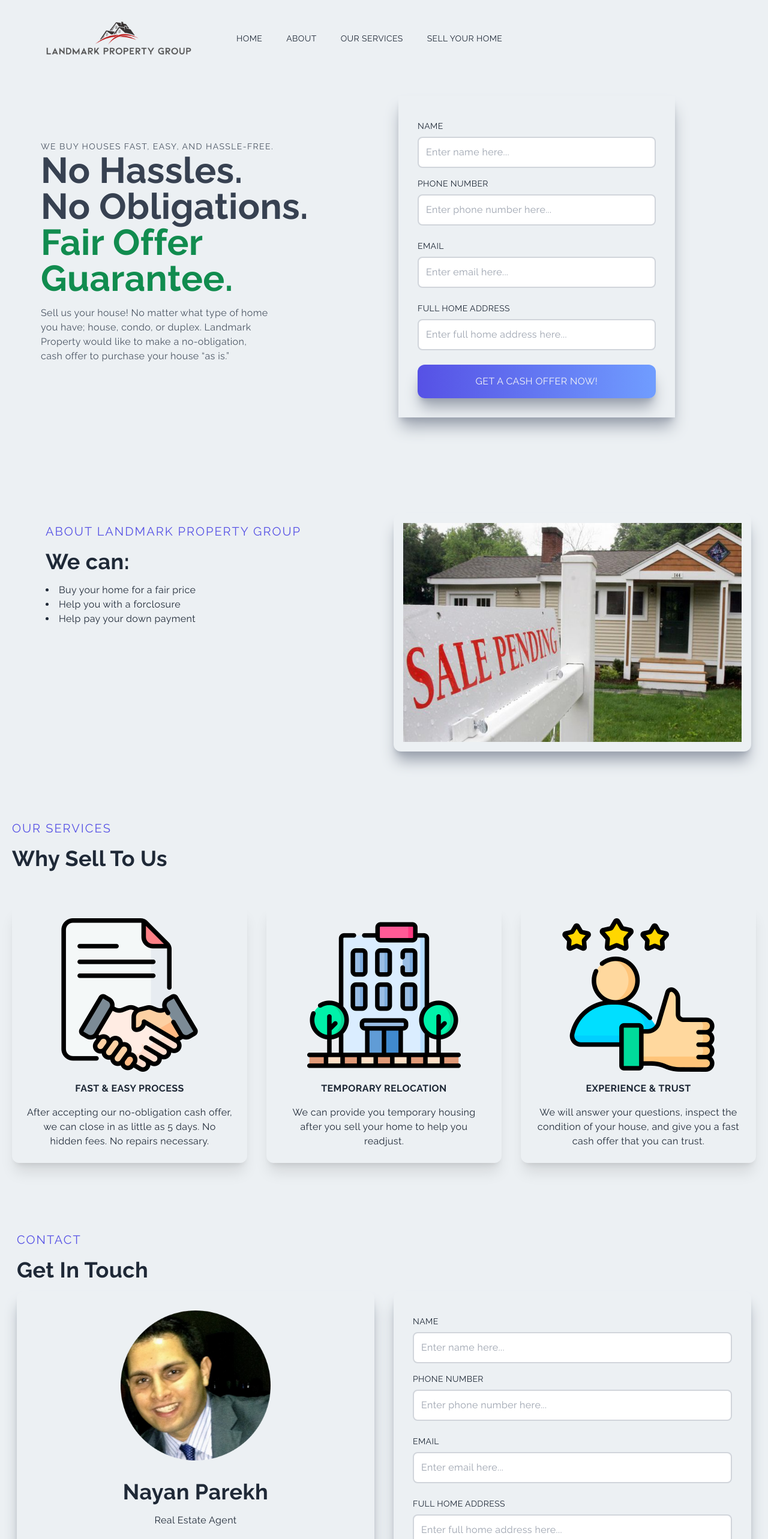
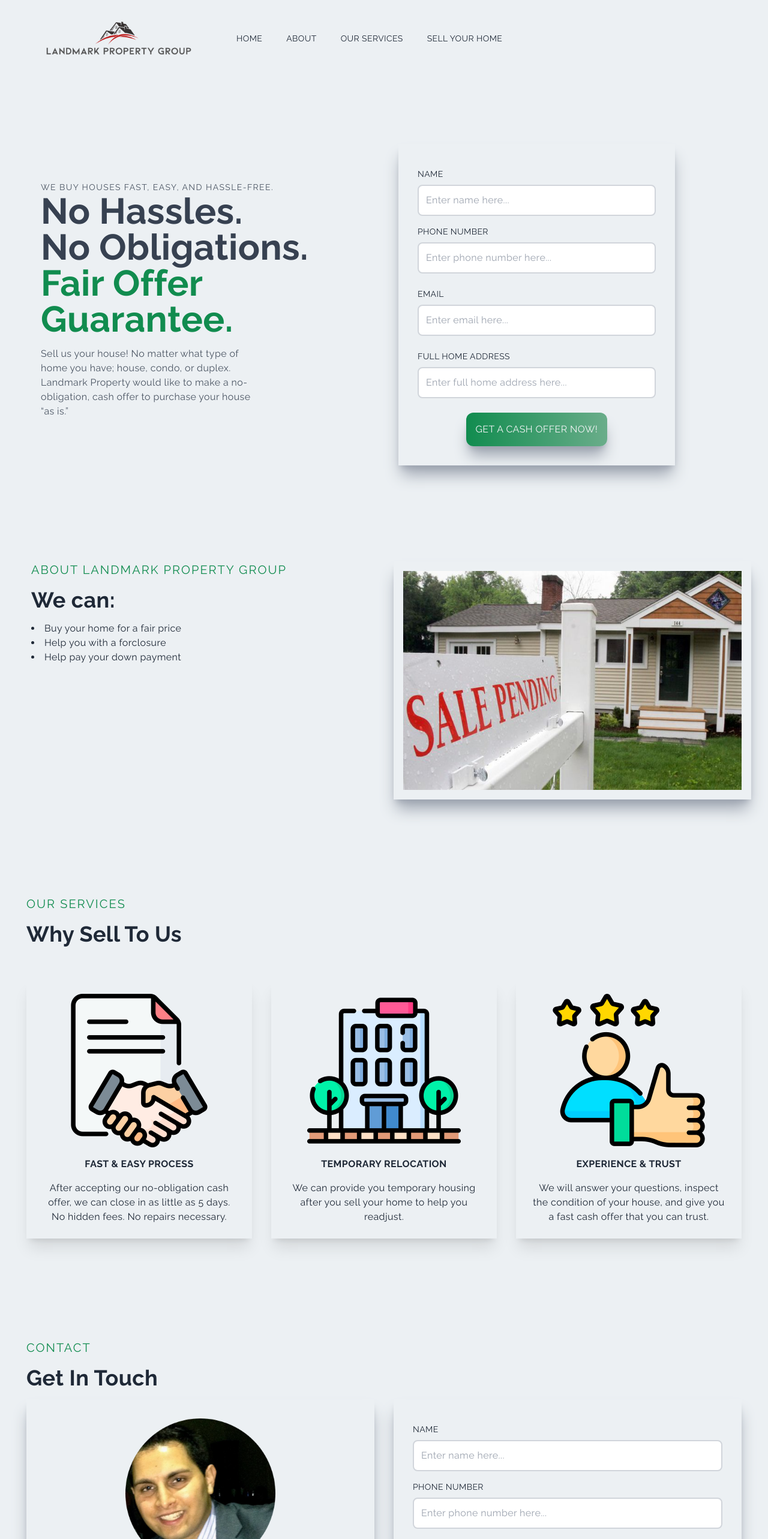
Before and after one commit to vishal-parekh/landmark-property-dallas, a Next.js app in the folder nextjs-app/: page / in a window 1280 px wide. Shown: the top 2566 px of the page at 60% size. Built offline with nearby package versions, Linux system fonts and the light colour scheme.

Commit message:
Refactor container style changes, color theme, & spacing.

```diff
--- a/nextjs-app/components/About/About.tsx
+++ b/nextjs-app/components/About/About.tsx
@@ -4,11 +4,11 @@ import React from "react";
 
 export const About = () => {
   return (
-    <div id="about" className="w-full  m-auto">
-      <div className="max-w-[1240px] px-2 pt-40 w-full m-auto">
+    <div id="about" className="w-full py-20">
+      <div className="max-w-[1240px] px-2 w-full m-auto">
         <div className="grid md:grid-cols-2 gap-8">
-          <div className="pl-12 p-4">
-            <p className="uppercase text-xl tracking-widest text-[#5651e5]">
+          <div className="px-6">
+            <p className="uppercase text-xl tracking-widest text-[#118c4f]">
               About Landmark Property Group
             </p>
             <h2 className="py-4">We can:</h2>
@@ -20,7 +20,7 @@ export const About = () => {
               </ol>
             </ul>
           </div>
-          <div className="w-full h-auto m-auto shadow-xl shadow-gray-400 rounded-xl flex items-center justify-center p-4 hover:scale-105 ease-in duration-300">
+          <div className="w-full h-auto m-auto shadow-xl shadow-gray-400 flex items-center justify-center p-4 hover:scale-105 ease-in duration-300">
             <Image src={SalePendingImg} alt="/" />
           </div>
         </div>
--- a/nextjs-app/components/Contact/Contact.tsx
+++ b/nextjs-app/components/Contact/Contact.tsx
@@ -8,10 +8,15 @@ import { ToastContainer, toast } from "react-toastify";
 import { injectStyle } from "react-toastify/dist/inject-style";
 import { FormValues } from "types/form";
 
+const EMAIL_SEND_TO = process.env.NEXT_PUBLIC_EMAIL as string;
+const PHONE_NUMBER = process.env.NEXT_PUBLIC_PHONE_NUMBER as string;
+
 if (typeof window !== "undefined") {
   injectStyle();
 }
-
+const callNumber = () => {
+  window.location.href = "tel:" + PHONE_NUMBER;
+};
 export const Contact = () => {
   const [values, setValues] = useState<FormValues>();
   const handleChange = (event: React.ChangeEvent<HTMLInputElement>) => {
@@ -47,15 +52,15 @@ export const Contact = () => {
     /* eslint-enable no-console */
   };
   return (
-    <div id="contact" className="w-full lg:h-screen">
-      <div className="max-w-[1240px] m-auto px-2 w-full ">
-        <p className="text-xl tracking-widest uppercase text-[#5651e5]">
+    <div id="contact" className="w-full py-20">
+      <div className="max-w-[1240px] m-auto first-letter:first-line: px-6 py-2">
+        <p className="text-xl tracking-widest uppercase text-[#118c4f]">
           Contact
         </p>
         <h2 className="py-4">Get In Touch</h2>
         <div className="grid lg:grid-cols-4 gap-8">
           {/* left */}
-          <div className="col-span-2 w-full h-full shadow-xl shadow-gray-400 rounded-xl p-4">
+          <div className="col-span-2 w-full h-full shadow-xl shadow-gray-400 p-4">
             <div className="lg:p-4 h-full">
               <div className="flex items-center justify-center pb-6">
                 <Image src={ContactImg} height={250} width={250} alt="/" />
@@ -70,11 +75,17 @@ export const Contact = () => {
               </div>
               <div>
                 <div className="flex items-center justify-center py-4">
-                  <div className="rounded-full shadow-lg shadow-gray-400 p-6 cursor-pointer hover:scale-110 ease-in duration-300">
+                  <div
+                    onClick={() => window.open(EMAIL_SEND_TO)}
+                    className="rounded-full shadow-lg shadow-gray-400 p-6 cursor-pointer hover:scale-110 ease-in duration-300"
+                  >
                     <AiOutlineMail />
                   </div>
                   <a>
-                    <div className="rounded-full shadow-lg shadow-gray-400 p-6 cursor-pointer hover:scale-110 ease-in duration-300">
+                    <div
+                      onClick={callNumber}
+                      className="rounded-full shadow-lg shadow-gray-400 p-6 cursor-pointer hover:scale-110 ease-in duration-300"
+                    >
                       <AiOutlinePhone />
                     </div>
                   </a>
@@ -84,7 +95,7 @@ export const Contact = () => {
           </div>
 
           {/* right */}
-          <div className="col-span-2 w-full h-auto shadow-xl shadow-gray-400 rounded-xl lg:p-4">
+          <div className="col-span-2 h-auto shadow-xl shadow-gray-400 lg:p-4">
             <div className="p-4">
               <form onSubmit={(e) => handleSubmit(e)}>
                 <div className="flex flex-col">
@@ -138,9 +149,11 @@ export const Contact = () => {
                     onChange={handleChange}
                   ></input>
                 </div>
-                <button className="w-full p-4 text-gray-100 mt-4">
-                  Get A Cash Offer Now!
-                </button>
+                <div className="flex justify-center">
+                  <button className="w-80 p-4 mt-4">
+                    Get A Cash Offer Now!
+                  </button>
+                </div>
               </form>
             </div>
           </div>
@@ -150,7 +163,7 @@ export const Contact = () => {
             <a>
               <div className="rounded-full shadow-lg shadow-gray-400 p-4 cursor-pointer hover:scale-110 ease-in duration-300">
                 <HiOutlineChevronDoubleUp
-                  className="text-[#5651e5]"
+                  className="text-[#118c4f]"
                   size={30}
                 />
               </div>
--- a/nextjs-app/components/LandingHero/LandingHero.tsx
+++ b/nextjs-app/components/LandingHero/LandingHero.tsx
@@ -42,11 +42,11 @@ export const LandingHero = () => {
     /* eslint-enable no-console */
   };
   return (
-    <div id="contact" className="w-full  m-auto">
-      <div className="max-w-[1240px] px-2 pt-40 w-full m-auto">
+    <div id="landing-hero" className="w-full pt-60 pb-20">
+      <div className="max-w-[1240px] px-2 w-full m-auto">
         <div className="grid md:grid-cols-10 gap-12">
           {/* left */}
-          <div className="flex items-center pl-10 md:col-span-5">
+          <div className="flex items-center px-10 md:col-span-5">
             <div className="white-space:nowrap">
               <p className="uppercase text-sm tracking-widest text-gray-600">
                 We buy houses fast, easy, and hassle-free.
@@ -124,12 +124,9 @@ export const LandingHero = () => {
                     onChange={handleChange}
                   />
                 </div>
-                <button
-                  type="submit"
-                  className="shadow-xl shadow-gray-400 rounded-xl uppercase bg-gradient-to-r from-[#5651e5] to-[#709dff] w-full p-4 text-gray-100 mt-4"
-                >
-                  Get A Cash Offer Now!
-                </button>
+                <div className="flex justify-center">
+                  <button className="p-4 mt-4">Get A Cash Offer Now!</button>
+                </div>
               </form>
             </div>
           </div>
--- a/nextjs-app/components/Navbar/Navbar.tsx
+++ b/nextjs-app/components/Navbar/Navbar.tsx
@@ -52,10 +52,10 @@ export const Navbar = () => {
             <li className="ml-10 text-sm uppercase hover:border-b">
               <Link href="/#about">About</Link>
             </li>
-            <li className="ml-10 text-sm uppercase hover:border-b">
+            <li className="ml-10 text-sm text-center uppercase hover:border-b">
               <Link href="/#our-services">Our Services</Link>
             </li>
-            <li className="ml-10 text-sm uppercase hover:border-b">
+            <li className="ml-10 text-sm text-center uppercase hover:border-b">
               <Link href="/#contact">Sell Your Home</Link>
             </li>
           </ul>
--- a/nextjs-app/components/OurServices/OurServices.tsx
+++ b/nextjs-app/components/OurServices/OurServices.tsx
@@ -6,48 +6,50 @@ import React from "react";
 
 export const OurServices = () => {
   return (
-    <div id="our-services" className="w-full lg:h-screen p-2">
-      <div className="max-w-[1240px] mx-auto flex flex-col justify-center h-full">
-        <p className="text-xl tracking-widest uppercase text-[#5651e5]">
+    <div id="our-services" className="w-full py-20">
+      <div className="max-w-[1240px] mx-auto w-full">
+        <div className="px-6">
+          <p className="text-xl tracking-widest uppercase text-[#118c4f]">
             Our Services
           </p>
           <h2 className="pt-4 pb-14">Why Sell To Us</h2>
           <div className="grid grid-cols-3 gap-8 align-items:center">
-          <div className="p-6 shadow-xl rounded-xl hover:scale-105 ease-in duration-300">
+            <div className="p-6 shadow-xl hover:scale-105 ease-in duration-300">
               <div className="grid gap-4 justify-center items-center">
                 <div className="m-auto">
                   <Image src={ContractImage} alt="/" />
                 </div>
                 <div className="flex flex-col items-center justify-center">
-                <h3>FAST & EASY PROCESS</h3>
+                  <h3 className="text-center">FAST & EASY PROCESS</h3>
                   <p className="text-center pt-4">
-                  After accepting our no-obligation cash offer, we can close in
-                  as little as 5 days. No hidden fees. No repairs necessary.
+                    After accepting our no-obligation cash offer, we can close
+                    in as little as 5 days. No hidden fees. No repairs
+                    necessary.
                   </p>
                 </div>
               </div>
             </div>
-          <div className="p-6 shadow-xl rounded-xl hover:scale-105 ease-in duration-300">
+            <div className="p-6 shadow-xl hover:scale-105 ease-in duration-300">
               <div className="grid grid-cols-1 gap-4 justify-center items-center">
                 <div className="m-auto">
                   <Image src={BuildingImage} alt="/" />
                 </div>
                 <div className="flex flex-col items-center justify-center">
-                <h3>TEMPORARY RELOCATION</h3>
+                  <h3 className="text-center">TEMPORARY RELOCATION</h3>
                   <p className="text-center pt-4">
-                  We can provide you temporary housing after you sell your home
-                  to help you readjust.
+                    We can provide you temporary housing after you sell your
+                    home to help you readjust.
                   </p>
                 </div>
               </div>
             </div>
-          <div className="p-6 shadow-xl rounded-xl hover:scale-105 ease-in duration-300">
+            <div className="p-6 shadow-xl hover:scale-105 ease-in duration-300">
               <div className="grid grid-cols-1 gap-4 justify-center items-center">
                 <div className="m-auto">
                   <Image src={ExperienceTrustImage} alt="/" />
                 </div>
                 <div className="flex flex-col items-center justify-center">
-                <h3>EXPERIENCE & TRUST</h3>
+                  <h3 className="text-center">EXPERIENCE & TRUST</h3>
                   <p className="text-center pt-4">
                     We will answer your questions, inspect the condition of your
                     house, and give you a fast cash offer that you can trust.
@@ -58,5 +60,6 @@ export const OurServices = () => {
           </div>
         </div>
       </div>
+    </div>
   );
 };
--- a/nextjs-app/pages/_app.tsx
+++ b/nextjs-app/pages/_app.tsx
@@ -1,12 +1,6 @@
 import "../styles/globals.css";
-import { Navbar } from "components";
 import { AppProps } from "next/app";
 
 export default function App({ Component, pageProps }: AppProps) {
-  return (
-    <>
-      <Navbar />
-      <Component {...pageProps} />
-    </>
-  );
+  return <Component {...pageProps} />;
 }
--- a/nextjs-app/pages/index.tsx
+++ b/nextjs-app/pages/index.tsx
@@ -4,7 +4,6 @@ import Head from "next/head";
 export default function Home() {
   return (
     <>
-      <div>
       <Head>
         <title>Sell your DFW House Now!</title>
         <link rel="favicon" href="/favicon.ico" />
@@ -14,7 +13,6 @@ export default function Home() {
       <About />
       <OurServices />
       <Contact />
-      </div>
     </>
   );
 }
--- a/nextjs-app/styles/globals.css
+++ b/nextjs-app/styles/globals.css
@@ -36,6 +36,6 @@ html {
   }
 
   button {
-    @apply shadow-xl shadow-gray-400 rounded-xl uppercase bg-gradient-to-r from-[#5651e5] to-[#709dff];
+    @apply shadow-xl shadow-gray-400 rounded-xl uppercase text-gray-100 bg-gradient-to-r from-[#118c4f] to-[rgb(106,173,138)];
   }
 }
```
Lines whose indentation alone changed are shown as unchanged.
